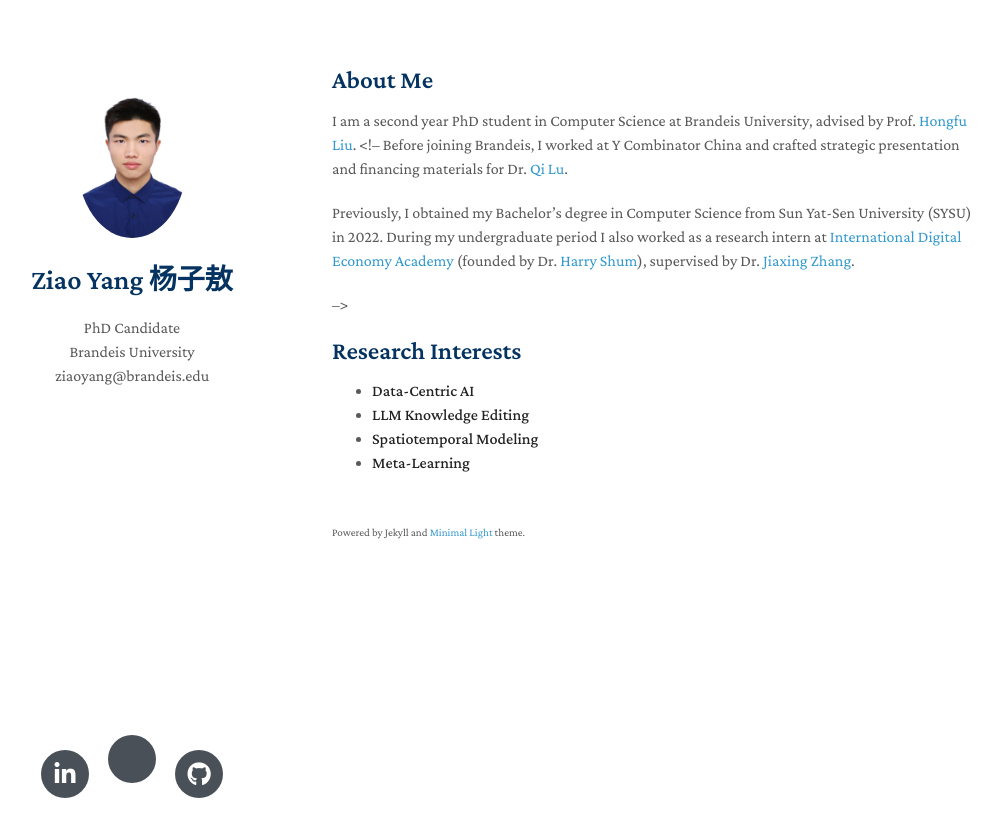
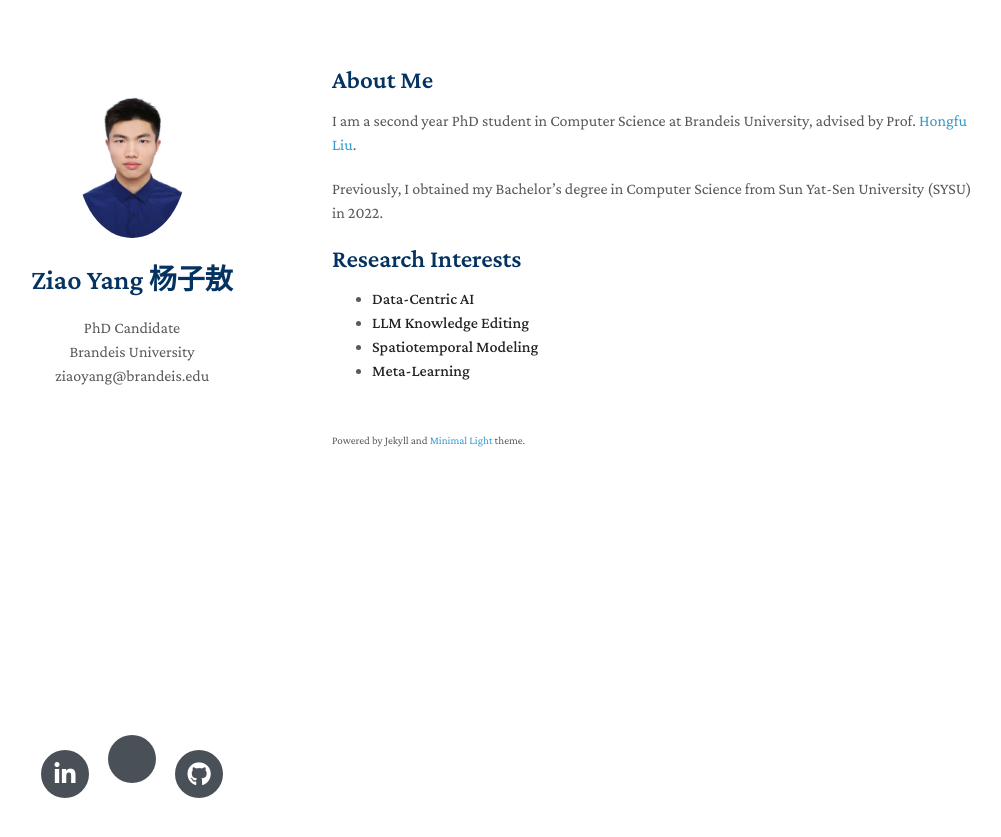
Before and after one commit to yangziao56/homepage, a Jekyll site: the page built from index.md, in a window 1280 px wide. Shown: the top 837 px of the page, without its empty margins (138-1139 px from the left). Built offline with Jekyll 4.4.1, drawn with Linux system fonts in a browser that asks for light colours; nearby versions of some CDN libraries; a style sheet for code colours, icons or effects is not loaded; our own code applies the rules of GitHub Pages for plain Markdown files.

Commit message:
Update index.md
Signed-off-by: Ziao Yang <70676524+yangziao56@users.noreply.github.com>

```diff
--- a/index.md
+++ b/index.md
@@ -4,13 +4,8 @@ layout: homepage
 
 ## About Me
 I am a second year PhD student in Computer Science at Brandeis University, advised by Prof. [Hongfu Liu](https://hongfuliu.com).
-<!--
-Before joining Brandeis, I worked at Y Combinator China and crafted strategic presentation and financing materials for Dr. [Qi Lu](https://en.wikipedia.org/wiki/Qi_Lu_(computer_scientist)).
 
-Previously, I obtained my Bachelor's degree in Computer Science from Sun Yat-Sen University (SYSU) in 2022. During my undergraduate period I also worked as a research intern at [International Digital Economy Academy](https://idea.edu.cn/en/about-idea.html) (founded by Dr. [Harry Shum](https://www.microsoft.com/en-us/research/people/hshum/)), supervised by Dr. [Jiaxing Zhang](https://www.idea.edu.cn/research/ccnl.html).
-
-<!-- You can learn more details about my research through my [Curriculum Vitae](https://github.com/yangziao56/homepage/raw/main/pdf/Ziao_Yang-CV.pdf) (updated in Nov. 2023).-->
--->
+Previously, I obtained my Bachelor's degree in Computer Science from Sun Yat-Sen University (SYSU) in 2022.
 
 ## Research Interests
 
```
